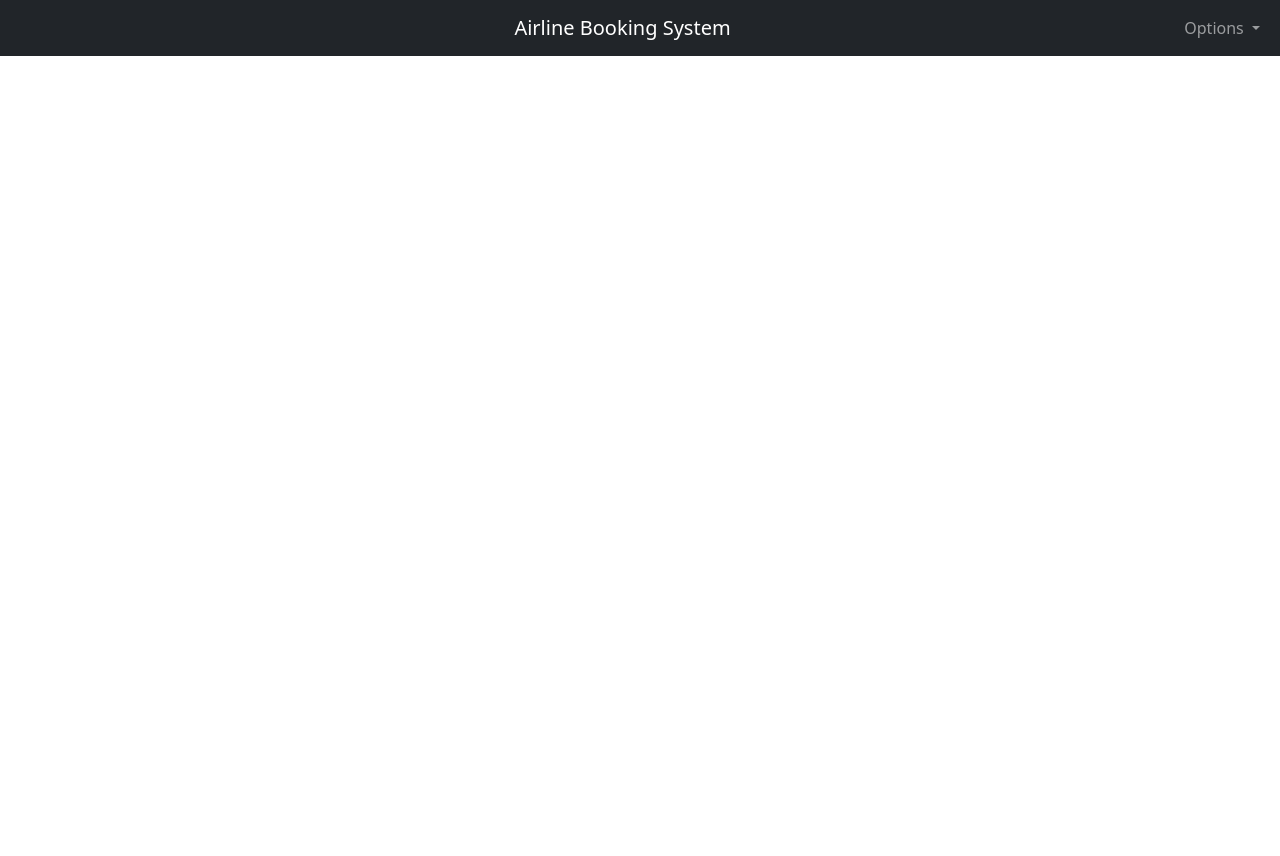
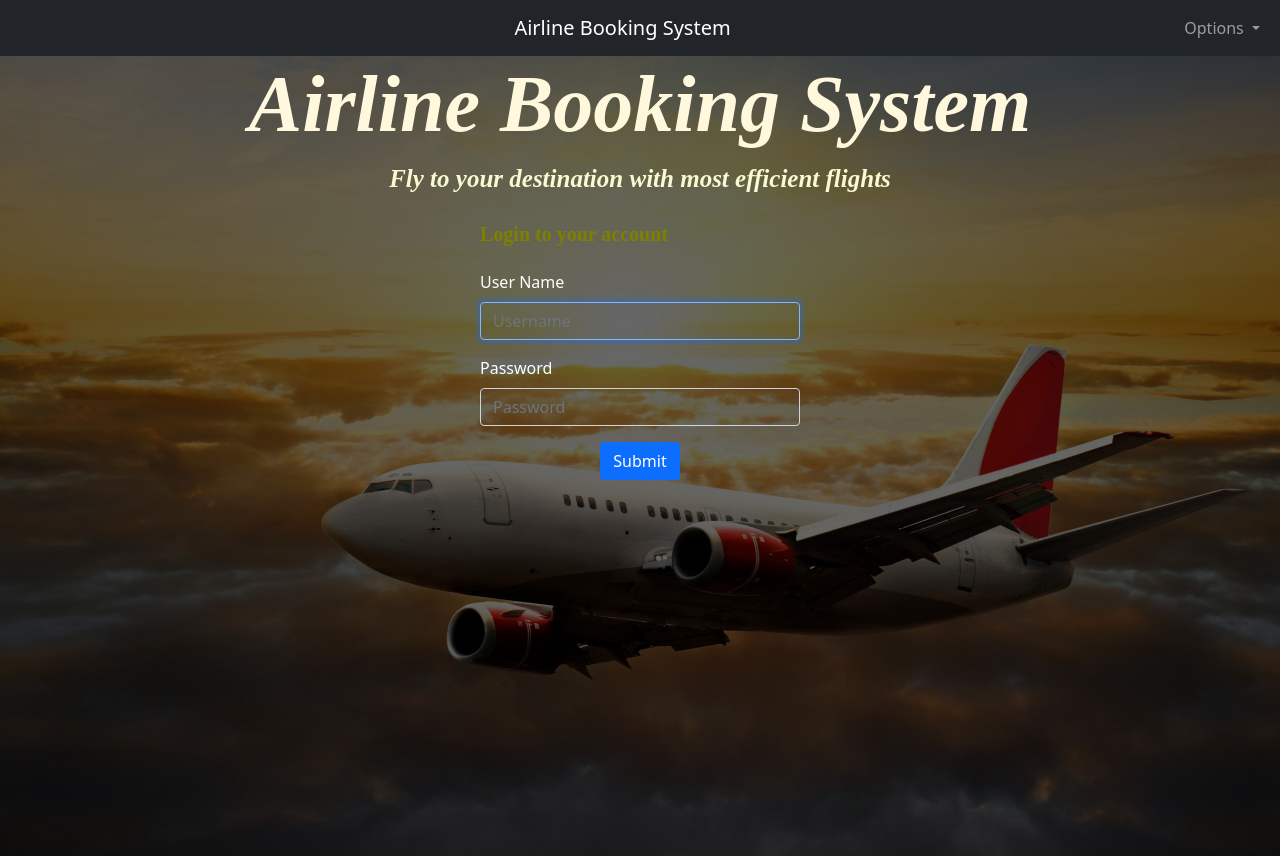
Before and after one commit to gem-devrats/Flight-Booking-System, an Angular app: page /signIn in a window 1280 px wide. Before the commit this address led to /. Before the commit the page ends 800 px from the top, so only its background shows below. Built offline with nearby package versions, Linux system fonts and the light colour scheme.

Commit message:
added sign in screen

```diff
--- a/src/app/app-routing.module.ts
+++ b/src/app/app-routing.module.ts
@@ -1,7 +1,20 @@
 import { NgModule } from '@angular/core';
 import { RouterModule, Routes } from '@angular/router';
+import { AuthGuard } from './auth.guard';
+import { BookedFlightDetailsComponent } from './booked-flight-details/booked-flight-details.component';
+import { DashboardComponent } from './dashboard/dashboard.component';
+import { FlightDetailsComponent } from './flight-details/flight-details.component';
+import { SignInScreenComponent } from './sign-in-screen/sign-in-screen.component';
+import { SignUpScreenComponent } from './sign-up-screen/sign-up-screen.component';
 
-const routes: Routes = [];
+const routes: Routes = [{ path: '', redirectTo: 'signIn', pathMatch: 'full' },
+{ path: 'signIn', component: SignInScreenComponent },
+{ path: 'signUp', component: SignUpScreenComponent },
+{ path: 'dashboard', component: DashboardComponent, canActivate: [AuthGuard] },
+{ path: 'flightDetail/:id', component: FlightDetailsComponent, canActivate: [AuthGuard] },
+{
+  path: 'bookedFlightDetails', component: BookedFlightDetailsComponent, canActivate: [AuthGuard]
+}];
 
 @NgModule({
   imports: [RouterModule.forRoot(routes)],
--- a/src/app/sign-in-screen/sign-in-screen.component.css
+++ b/src/app/sign-in-screen/sign-in-screen.component.css
@@ -0,0 +1,70 @@
+.banner {
+    background: linear-gradient(rgba(0, 0, 0, 0.6), rgba(0, 0, 0, 0.6)), url("../teahub.io-aircraft-wallpaper-393349.jpg");
+    background-size: cover;
+    max-width: 100%;
+    height: 100vh;
+}
+
+.motto {
+    color: lightgoldenrodyellow;
+    font-size: 25px;
+    font-style: italic;
+    font-weight: bold;
+    font-family: "Times New Roman";
+    text-align: center;
+}
+
+.card {
+    width: 108%;
+    background-color: transparent;
+    border: none;
+}
+
+.banner .card .card-header {
+    color: olive;
+    font-weight: bold;
+    font-family: cursive;
+    background-color: transparent;
+    border: none;
+}
+
+.login {
+    padding-top: 80px;
+    width: 50rem;
+}
+
+.login_card {
+    width: 22rem;
+}
+
+h1 {
+    text-align: center;
+    font-weight: bolder;
+    font-style: italic;
+    font-size: 80px;
+    font-family: "Times New Roman";
+    text-shadow: blue;
+    color: cornsilk;
+}
+
+input{
+    background-color: transparent;
+    color: white;
+}
+
+label{
+    color: white;
+}
+
+input:active{
+    background-color: transparent;
+    color: white;
+}
+input:focus{
+    background-color: transparent;
+    color: white;
+}
+
+.invalid-feedback{
+    display: block;
+}
--- a/src/app/sign-in-screen/sign-in-screen.component.html
+++ b/src/app/sign-in-screen/sign-in-screen.component.html
@@ -1 +1,29 @@
-<p>sign-in-screen works!</p>
+<section class="banner">
+    <h1>Airline Booking System</h1>
+    <p class="motto"> Fly to your destination with most efficient flights </p>
+    <div class="card border-primary mb-3 mx-auto login_card">
+        <h5 class="card-header">Login to your account</h5>
+        <div class="card-body">
+            <form class="form" method="post">
+                <div *ngIf="false" class="invalid-feedback">Invalid username or password</div>
+                <div *ngIf="true" class="valid-feedback">You are successfully logged out
+                </div>
+                <div class="mb-3">
+                    <label for="exampleInputEmail1" class="form-label">User Name</label>
+                    <input type="text" id="exampleInputEmail1" name="username" class="form-control"
+                           placeholder="Username"
+                           required autofocus autocomplete="off">
+                </div>
+                <div class="mb-3">
+                    <label for="exampleInputPassword1" class="form-label">Password</label>
+                    <input type="password" name="password" placeholder="Password" class="form-control"
+                           id="exampleInputPassword1">
+                </div>
+                <div class="container text-center">
+
+                    <button type="submit" class="btn btn-primary login_bot">Submit</button>
+                </div>
+            </form>
+        </div>
+    </div>
+</section>
```
Also changed, not shown: src/app/teahub.io-aircraft-wallpaper-393349.jpg (added).
